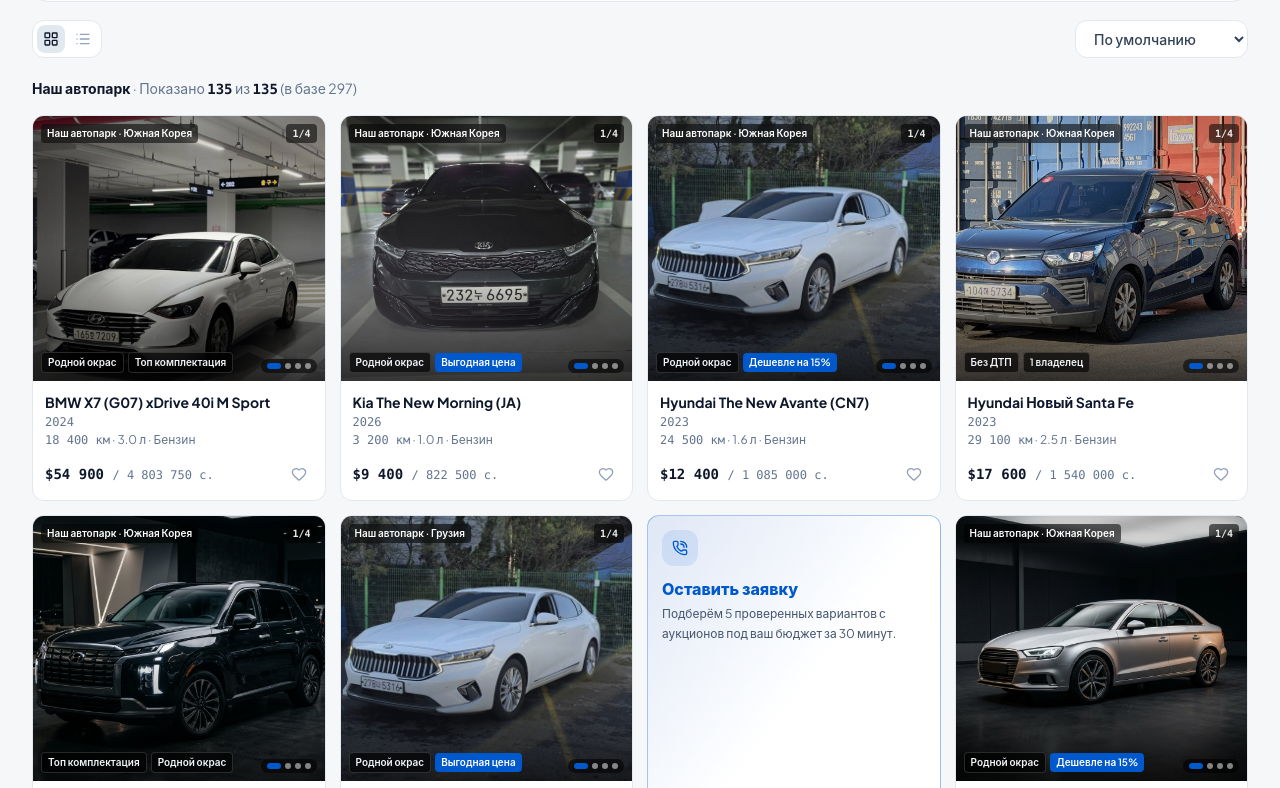
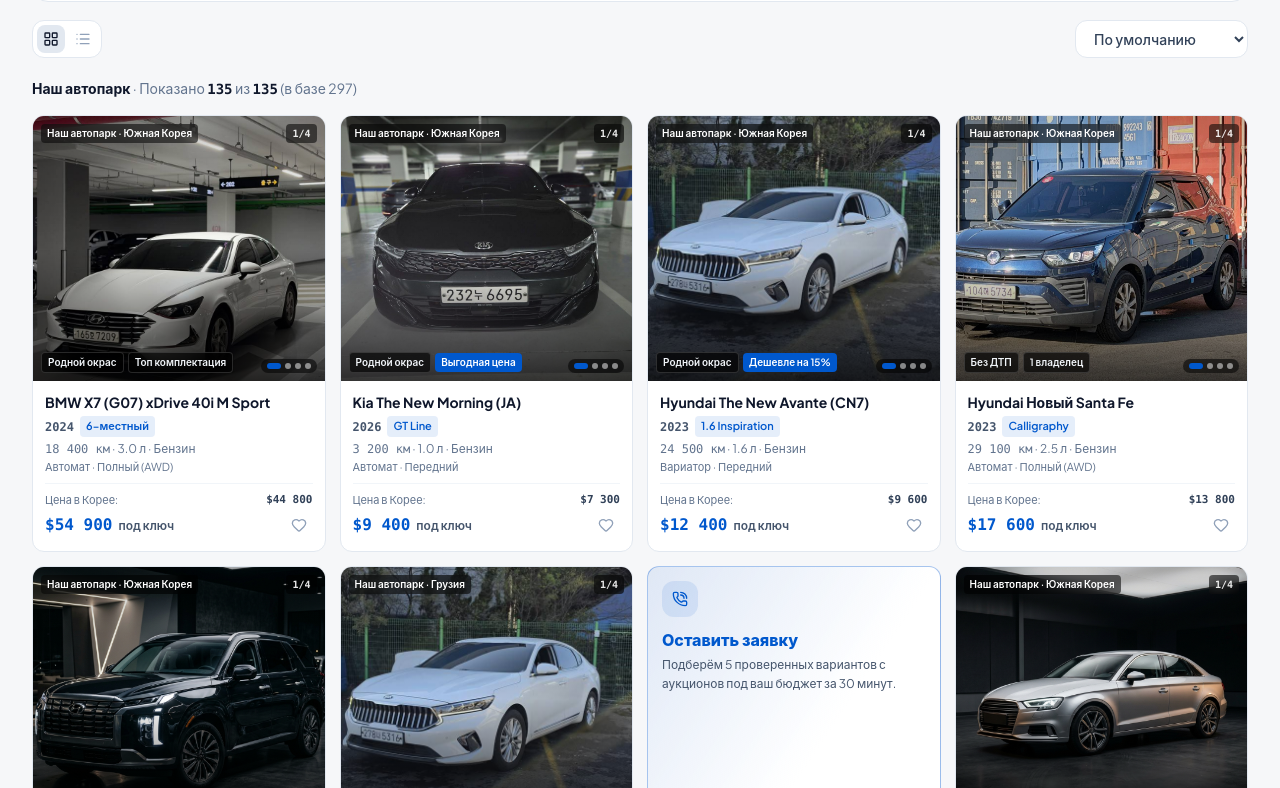
Before and after one commit to bekbolot1407/Trust-Auto-Master, a React (Vite) app: page / in a window 1280 px wide. Shown: the part 1172-1960 px from the top of the page. Built offline with nearby package versions, Linux system fonts and the light colour scheme.

Commit message:
изменение карточек обьявлений, добавил некоторую информациюб

```diff
--- a/src/components/CarCard.tsx
+++ b/src/components/CarCard.tsx
@@ -11,8 +11,6 @@ interface CarCardProps {
   viewMode?: 'grid' | 'list';
 }
 
-const KGS_RATE = 87.5;
-
 export const CarCard: React.FC<CarCardProps> = ({
   car,
   onSelect,
@@ -25,9 +23,11 @@ export const CarCard: React.FC<CarCardProps> = ({
   const touchStartX = useRef<number | null>(null);
 
   const formattedPriceUsd = car.priceUsd.toLocaleString('ru-RU');
-  const formattedPriceKgs = Math.round(car.priceUsd * KGS_RATE).toLocaleString('ru-RU');
+  const formattedSourcePriceUsd = car.sourcePriceUsd.toLocaleString('ru-RU');
   const formattedMileage = car.mileageKm.toLocaleString('ru-RU');
   const engineLabel = car.engineCc > 0 ? `${(car.engineCc / 1000).toFixed(1)} л` : 'EV';
+  const sourcePriceLabel =
+    car.country === 'Южная Корея' ? 'Цена в Корее' : `Цена (${car.country})`;
 
   const prevSlide = (e: React.MouseEvent) => {
     e.stopPropagation();
@@ -142,16 +142,19 @@ export const CarCard: React.FC<CarCardProps> = ({
             onClick={() => onSelect(car)}
             className="text-left min-w-0 flex-1"
           >
-            <div className="flex items-center gap-1.5 sm:gap-2">
+            <div className="flex flex-wrap items-center gap-1.5 sm:gap-2">
               <h3 className="text-xs sm:text-base font-bold text-slate-900 group-hover:text-[#0058cd] dark:text-white dark:group-hover:text-[#8fff00] truncate">
                 {car.brand} {car.model}
               </h3>
-              <span className="font-mono text-[10px] sm:text-xs text-slate-500 dark:text-slate-400 shrink-0">
+              <span className="font-mono text-[10px] sm:text-xs font-semibold text-slate-500 dark:text-slate-400 shrink-0">
                 {car.year}
               </span>
+              <span className="rounded bg-[#0058cd]/10 px-1.5 py-0.5 text-[9px] sm:text-[11px] font-semibold text-[#0058cd] dark:bg-[#8fff00]/15 dark:text-[#8fff00] truncate max-w-[160px] sm:max-w-none">
+                {car.trim}
+              </span>
             </div>
-            <p className="mt-0.5 sm:mt-1 text-[10px] sm:text-xs text-slate-500 dark:text-slate-400 truncate">
-              {formattedMileage} км · {engineLabel} · {car.fuel} · {car.platform} ({car.country})
+            <p className="mt-1 text-[10px] sm:text-xs text-slate-500 dark:text-slate-400 truncate">
+              {formattedMileage} км · {engineLabel} · {car.fuel} · {car.transmission} · {car.drive}
             </p>
             <div className="mt-1 sm:mt-2 flex flex-wrap gap-1.5">
               {car.labels.map((label) => (
@@ -167,11 +170,19 @@ export const CarCard: React.FC<CarCardProps> = ({
 
           <div className="flex items-center gap-1.5 sm:gap-3 shrink-0">
             <div className="text-right">
-              <div className="font-mono text-xs sm:text-base font-extrabold tabular-nums text-slate-900 dark:text-white">
+              <div className="text-[9px] sm:text-[11px] text-slate-500 dark:text-slate-400 whitespace-nowrap">
+                {sourcePriceLabel}:{' '}
+                <span className="font-mono font-semibold tabular-nums text-slate-700 dark:text-slate-300">
+                  ${formattedSourcePriceUsd}
+                </span>
+              </div>
+              <div className="mt-0.5 flex items-baseline justify-end gap-1">
+                <span className="font-mono text-xs sm:text-base font-extrabold tabular-nums text-[#0058cd] dark:text-[#8fff00]">
                   ${formattedPriceUsd}
-              </div>
-              <div className="font-mono text-[9px] sm:text-[11px] tabular-nums text-slate-500 dark:text-slate-400">
-                ~ {formattedPriceKgs} сом
+                </span>
+                <span className="text-[9px] sm:text-xs font-semibold text-slate-600 dark:text-slate-300">
+                  под ключ
+                </span>
               </div>
             </div>
             <button
@@ -307,33 +318,57 @@ export const CarCard: React.FC<CarCardProps> = ({
         </div>
       </div>
 
-      {/* Compact 4-line Info Block */}
+      {/* Info & Pricing Block */}
       <div className="flex flex-1 flex-col justify-between p-2 sm:p-3">
         <button
           type="button"
           onClick={() => onSelect(car)}
-          className="text-left focus-visible:outline-none"
+          className="text-left focus-visible:outline-none min-w-0"
         >
           <h3 className="text-xs sm:text-sm font-bold leading-snug text-slate-900 transition-colors group-hover:text-[#0058cd] dark:text-white dark:group-hover:text-[#8fff00] truncate">
             {car.brand} {car.model}
           </h3>
-          <div className="mt-0.5 font-mono text-[10px] sm:text-xs text-slate-500 dark:text-slate-400">
+
+          <div className="mt-1 flex items-center gap-1.5 min-w-0">
+            <span className="font-mono text-[10px] sm:text-xs font-semibold text-slate-600 dark:text-slate-300 shrink-0">
               {car.year}
+            </span>
+            <span className="truncate rounded bg-[#0058cd]/10 px-1.5 py-0.5 text-[9px] sm:text-[11px] font-semibold text-[#0058cd] dark:bg-[#8fff00]/15 dark:text-[#8fff00]">
+              {car.trim}
+            </span>
           </div>
-          <div className="mt-0.5 text-[10px] sm:text-xs text-slate-500 dark:text-slate-400 truncate">
+
+          <div className="mt-1 text-[10px] sm:text-xs text-slate-500 dark:text-slate-400 truncate">
             <span className="font-mono tabular-nums">{formattedMileage} км</span> · {engineLabel} · {car.fuel}
+          </div>
+          <div className="mt-0.5 text-[9px] sm:text-[11px] text-slate-500 dark:text-slate-400 truncate">
+            {car.transmission} · {car.drive}
           </div>
         </button>
 
-        <div className="mt-1.5 sm:mt-2 flex items-center justify-between gap-1 sm:gap-2 pt-1">
+        <div className="mt-2 border-t border-slate-100 pt-1.5 sm:pt-2 dark:border-white/10">
           <button
             type="button"
             onClick={() => onSelect(car)}
-            className="text-left font-mono text-xs sm:text-sm font-extrabold tabular-nums text-slate-900 dark:text-white truncate"
+            className="flex w-full items-center justify-between gap-1 text-left text-[9px] sm:text-[11px] text-slate-500 dark:text-slate-400"
           >
-            ${formattedPriceUsd}{' '}
-            <span className="text-[9px] sm:text-xs font-medium text-slate-500 dark:text-slate-400">
-              / {formattedPriceKgs} с.
+            <span className="truncate">{sourcePriceLabel}:</span>
+            <span className="font-mono font-semibold tabular-nums text-slate-700 dark:text-slate-300 shrink-0">
+              ${formattedSourcePriceUsd}
+            </span>
+          </button>
+
+          <div className="mt-0.5 flex items-center justify-between gap-1">
+            <button
+              type="button"
+              onClick={() => onSelect(car)}
+              className="flex min-w-0 items-baseline gap-1 sm:gap-1.5 text-left"
+            >
+              <span className="font-mono text-[13px] sm:text-base font-extrabold tabular-nums text-[#0058cd] dark:text-[#8fff00] shrink-0">
+                ${formattedPriceUsd}
+              </span>
+              <span className="text-[9px] sm:text-xs font-semibold text-slate-600 dark:text-slate-300 truncate">
+                под ключ
               </span>
             </button>
 
@@ -352,6 +387,7 @@ export const CarCard: React.FC<CarCardProps> = ({
             </button>
           </div>
         </div>
+      </div>
     </motion.article>
   );
 };
--- a/src/data/cars.ts
+++ b/src/data/cars.ts
@@ -299,7 +299,7 @@ const TEMPLATES: ModelTemplate[] = [
   {
     brand: 'Hyundai',
     model: 'Palisade (LX3)',
-    trims: ['HEV 2.5T 4WD 7-местный Calligraphy', 'Prestige'],
+    trims: ['Calligraphy 7-мест', 'Prestige'],
     bodyType: 'Внедорожник',
     fuels: ['Гибрид', 'Бензин'],
     engineCc: 2497,
```
Also changed, not shown: public/assets/aistudio/________________2026-11-16___14.08.56_bda82676.png (added). Lines whose indentation alone changed are shown as unchanged.
